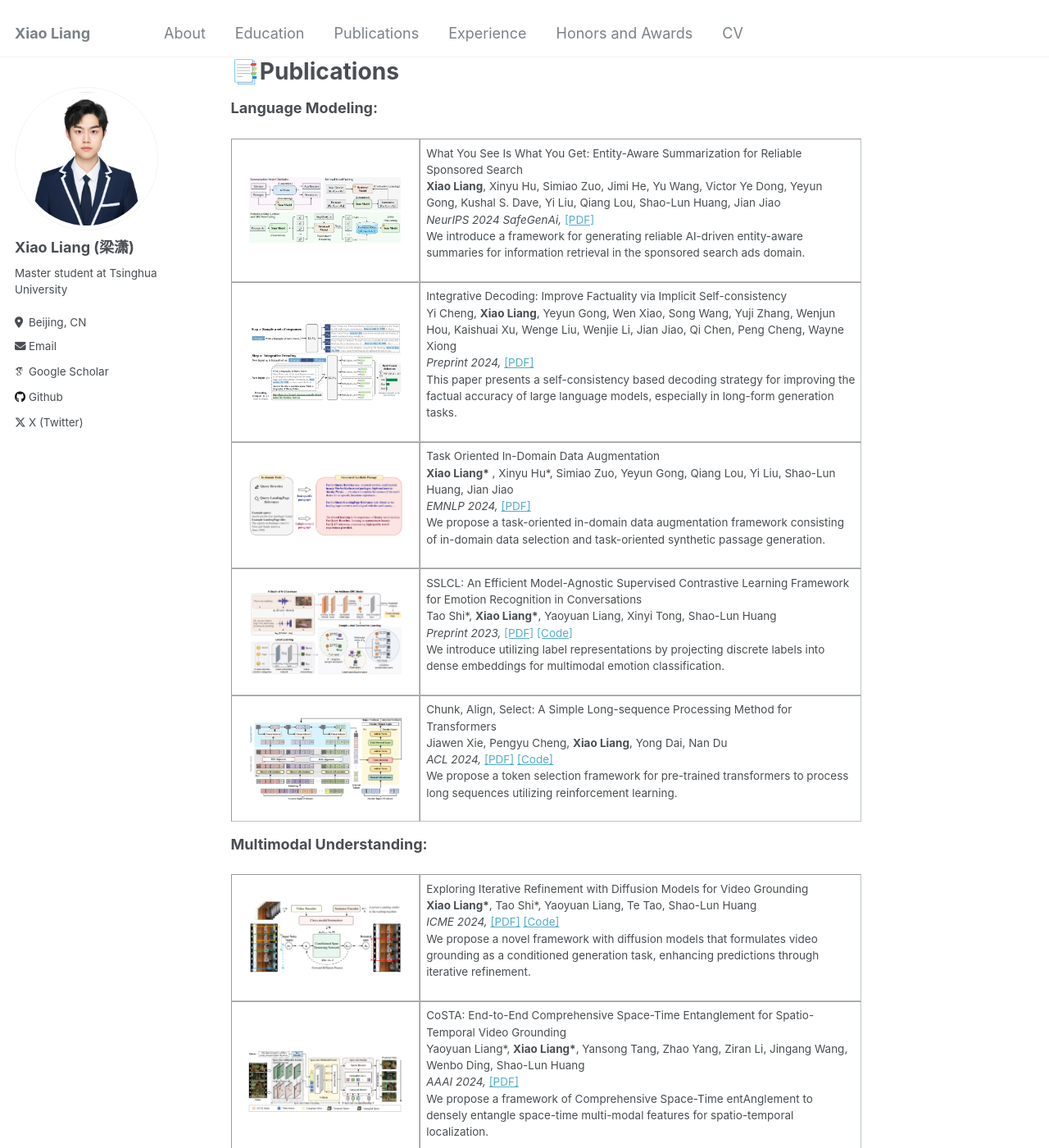
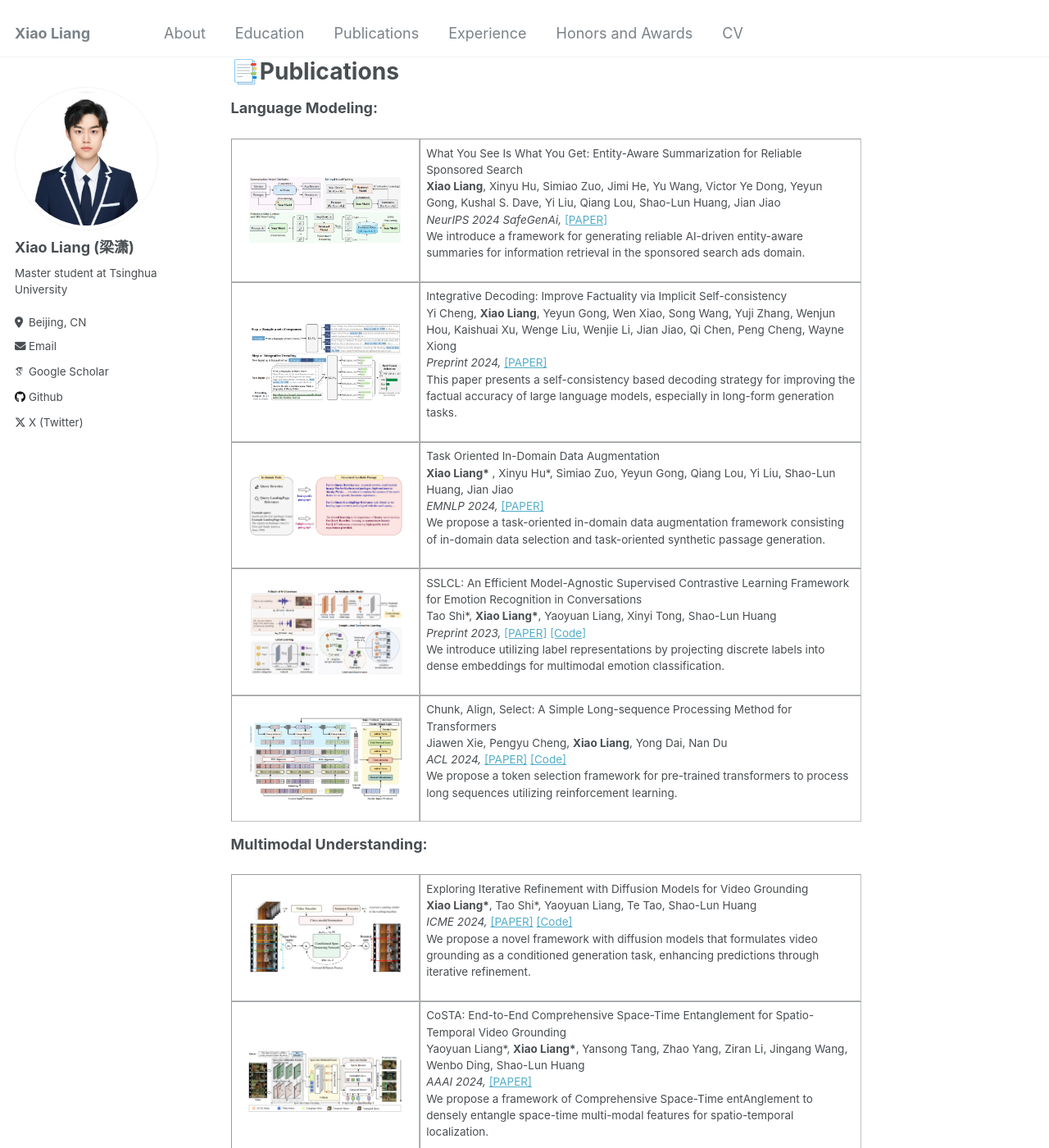
Before and after one commit to MasterVito/MasterVito.github.io, a Jekyll site: the page built from _pages/about.md, in a window 1280 px wide and 1400 px high, scrolled down 655 px. Shown: the whole window at 82% size. Built offline with Jekyll 4.4.1, drawn with Linux system fonts in a browser that asks for light colours; some web fonts are replaced.

Commit message:
split_nlp_mm

```diff
--- a/_pages/about.md
+++ b/_pages/about.md
@@ -40,7 +40,7 @@ I am excited to apply for Fall 2025 PhD programs and investigate potential colla
       <br>
       <b>Xiao Liang</b>, Xinyu Hu, Simiao Zuo, Jimi He, Yu Wang, Victor Ye Dong, Yeyun Gong, Kushal S. Dave, Yi Liu, Qiang Lou, Shao-Lun Huang, Jian Jiao
       <br>
-      <em>NeurIPS 2024 SafeGenAi, </em> <a href="https://github.com/MasterVito/MasterVito.github.io/raw/master/_publications/NIPS_WS_2024_Entity_Sum_CR.pdf">[PDF]</a>
+      <em>NeurIPS 2024 SafeGenAi, </em> <a href="https://github.com/MasterVito/MasterVito.github.io/raw/master/_publications/NIPS_WS_2024_Entity_Sum_CR.pdf">[PAPER]</a>
       <br>
       <p> We introduce a framework for generating reliable AI-driven entity-aware summaries for information retrieval in the sponsored search ads domain.</p>
     </td>
@@ -57,7 +57,7 @@ I am excited to apply for Fall 2025 PhD programs and investigate potential colla
       <br>
       Yi Cheng, <b>Xiao Liang</b>, Yeyun Gong, Wen Xiao, Song Wang, Yuji Zhang, Wenjun Hou, Kaishuai Xu, Wenge Liu, Wenjie Li, Jian Jiao, Qi Chen, Peng Cheng, Wayne Xiong
       <br>
-      <em> Preprint 2024, </em> <a href="https://arxiv.org/abs/2410.01556">[PDF]</a>
+      <em> Preprint 2024, </em> <a href="https://arxiv.org/abs/2410.01556">[PAPER]</a>
       <br>
       <p> This paper presents a self-consistency based decoding strategy for improving the factual accuracy of large language models, especially in long-form generation tasks.</p>
     </td>
@@ -74,7 +74,7 @@ I am excited to apply for Fall 2025 PhD programs and investigate potential colla
       <br>
       <b>Xiao Liang*</b> , Xinyu Hu*, Simiao Zuo, Yeyun Gong, Qiang Lou, Yi Liu, Shao-Lun Huang, Jian Jiao
       <br>
-      <em>EMNLP 2024, </em> <a href="https://arxiv.org/pdf/2406.16694">[PDF]</a>
+      <em>EMNLP 2024, </em> <a href="https://arxiv.org/pdf/2406.16694">[PAPER]</a>
       <br>
       <p> We propose a task-oriented in-domain data augmentation framework consisting of in-domain data selection and task-oriented synthetic passage generation.</p>
     </td>
@@ -90,7 +90,7 @@ I am excited to apply for Fall 2025 PhD programs and investigate potential colla
       <br>
       Tao Shi*, <b>Xiao Liang*</b>, Yaoyuan Liang, Xinyi Tong, Shao-Lun Huang
       <br>
-      <em>Preprint 2023, </em> <a href="https://arxiv.org/pdf/2310.16676">[PDF]</a> <a href="https://github.com/TaoShi1998/SSLCL">[Code]</a>
+      <em>Preprint 2023, </em> <a href="https://arxiv.org/pdf/2310.16676">[PAPER]</a> <a href="https://github.com/TaoShi1998/SSLCL">[Code]</a>
       <br>
       <p> We introduce utilizing label representations by projecting discrete labels into dense embeddings for multimodal emotion classification.</p>
     </td>
@@ -106,7 +106,7 @@ I am excited to apply for Fall 2025 PhD programs and investigate potential colla
       <br>
       Jiawen Xie, Pengyu Cheng, <b>Xiao Liang</b>, Yong Dai, Nan Du
       <br>
-      <em>ACL 2024, </em> <a href="https://arxiv.org/pdf/2308.13191">[PDF]</a> <a href="https://github.com/xjw-nlp/SimCAS">[Code]</a>
+      <em>ACL 2024, </em> <a href="https://arxiv.org/pdf/2308.13191">[PAPER]</a> <a href="https://github.com/xjw-nlp/SimCAS">[Code]</a>
       <br>
       <p> We propose a token selection framework for pre-trained transformers to process long sequences utilizing reinforcement learning.</p>
     </td>
@@ -126,7 +126,7 @@ I am excited to apply for Fall 2025 PhD programs and investigate potential colla
       <br>
       <b>Xiao Liang*</b>, Tao Shi*, Yaoyuan Liang, Te Tao, Shao-Lun Huang
       <br>
-      <em>ICME 2024, </em> <a href="https://arxiv.org/pdf/2310.17189">[PDF]</a> <a href="https://github.com/MasterVito/DiffusionVG">[Code]</a>
+      <em>ICME 2024, </em> <a href="https://arxiv.org/pdf/2310.17189">[PAPER]</a> <a href="https://github.com/MasterVito/DiffusionVG">[Code]</a>
       <br>
       <p> We propose a novel framework with diffusion models that formulates video grounding as a conditioned generation task, enhancing predictions through iterative refinement.</p>
     </td>
@@ -142,7 +142,7 @@ I am excited to apply for Fall 2025 PhD programs and investigate potential colla
       <br>
       Yaoyuan Liang*, <b>Xiao Liang*</b>, Yansong Tang, Zhao Yang, Ziran Li, Jingang Wang, Wenbo Ding, Shao-Lun Huang
       <br>
-      <em>AAAI 2024, </em> <a href="https://ojs.aaai.org/index.php/AAAI/article/download/28118/28240">[PDF]</a>
+      <em>AAAI 2024, </em> <a href="https://ojs.aaai.org/index.php/AAAI/article/download/28118/28240">[PAPER]</a>
       <br>
       <p> We propose a framework of Comprehensive Space-Time entAnglement to densely entangle space-time multi-modal features for spatio-temporal localization.</p>
     </td>
@@ -161,7 +161,7 @@ I am excited to apply for Fall 2025 PhD programs and investigate potential colla
       <br>
       Yaoyuan Liang, Zhuojun Cai, Jian Xu, Guanbo Huang, Yiran Wang, <b>Xiao Liang</b>, Jiahao Liu, Ziran Li, Jingang Wang, Shao-Lun Huang
       <br>
-      <em>NeurIPS 2024, </em> <a href="https://github.com/MasterVito/MasterVito.github.io/raw/master/_publications/NIPS_2024_REG_hallu.pdf">[PDF]</a>
+      <em>NeurIPS 2024, </em> <a href="https://github.com/MasterVito/MasterVito.github.io/raw/master/_publications/NIPS_2024_REG_hallu.pdf">[PAPER]</a>
       <br>
       <p> We present to elicit the latent information in intermediate layers adopt a cycle-consistency-based decoding method to alleviate hallucinations in the REG task. </p>
     </td>
```
